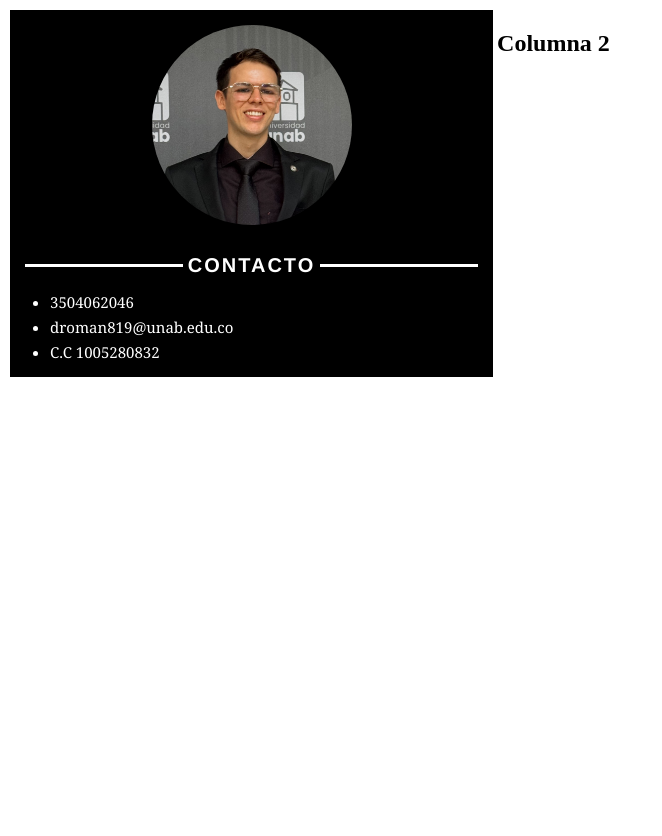
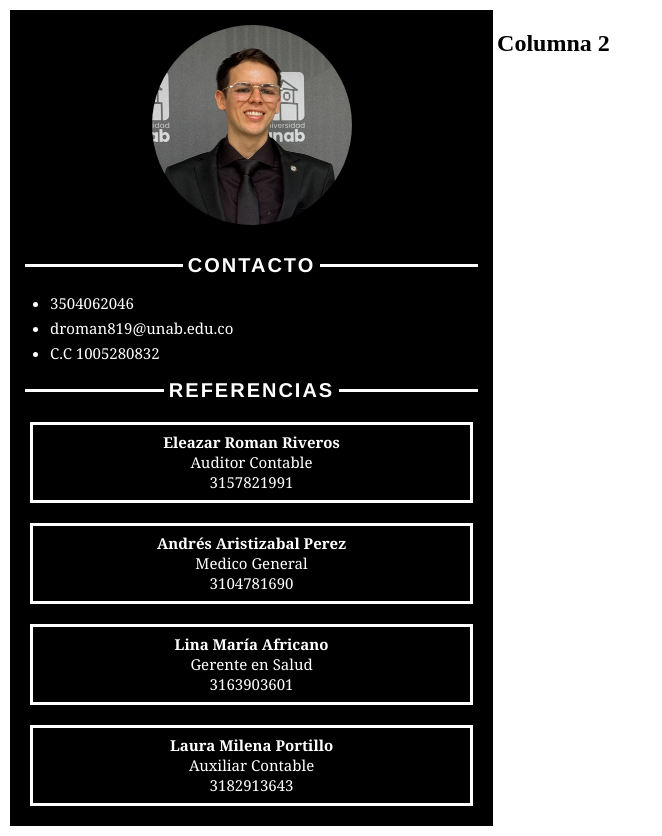
Before and after one commit to Davisson-Adriel/Hoja_Vida, a plain HTML site: page index.html in a window 1280 px wide. Shown: the whole page, without its empty margins (0-662 px from the left). Before the commit the page ends 800 px from the top, so only its background shows below. Drawn offline with Linux system fonts and the light colour scheme.

Commit message:
feat: :sparkles: Sección Referencias
Se agrega el apartado referencias

```diff
--- a/index.html
+++ b/index.html
@@ -29,6 +29,37 @@
                 </ul>
 
             </div>
+
+            <div class="referencias">
+
+                <h2 class="lineas">REFERENCIAS</h2>
+
+                <div class="contenedor_ref">
+                <p><strong>Eleazar Roman Riveros</strong></p>
+                <p>Auditor Contable</p>
+                <p>3157821991</p>
+                </div>
+
+                <div class="contenedor_ref">
+                <p><strong>Andrés Aristizabal Perez</strong></p>
+                <p>Medico General</p>
+                <p>3104781690</p>
+                </div>
+
+                <div class="contenedor_ref">
+                <p><strong>Lina María Africano</strong></p>
+                <p>Gerente en Salud</p>
+                <p>3163903601</p>
+                </div>
+
+                <div class="contenedor_ref">
+                <p><strong>Laura Milena Portillo</strong></p>
+                <p>Auxiliar Contable</p>
+                <p>3182913643</p>
+                </div>
+
+            </div>
+
         </div>
 
         <div class="colum_derecha">
--- a/style.css
+++ b/style.css
@@ -25,24 +25,19 @@ header img {
     height: 200px;
 }
 
-.contacto ul {
+.contacto ul li {
     font-family:Cambria, Cochin, Georgia, Times, 'Times New Roman', serif;
     font-size: 15px;
-}
-
-ul li {
     margin-bottom:5px ;
 }
 
-.contacto h2 {
+.colum_izquierda h2 {
 
     text-align: center;
     font-family:'Franklin Gothic Medium', 'Arial Narrow', Arial;
     letter-spacing: 2px;
     font-size: 20px;
-
     align-items: center;
-
 }
 
 .lineas {
@@ -58,3 +53,18 @@ ul li {
     border-bottom: 3px solid white;
     margin: 5px;
 }
+
+.referencias {
+    text-align: center;
+    font-family:Cambria, Cochin, Georgia, Times, 'Times New Roman', serif;
+    font-size: 15px;
+}
+
+.referencias p {
+    line-height: 5px;
+}
+
+.contenedor_ref {
+    border: solid white;
+    margin: 20px;
+}
```
